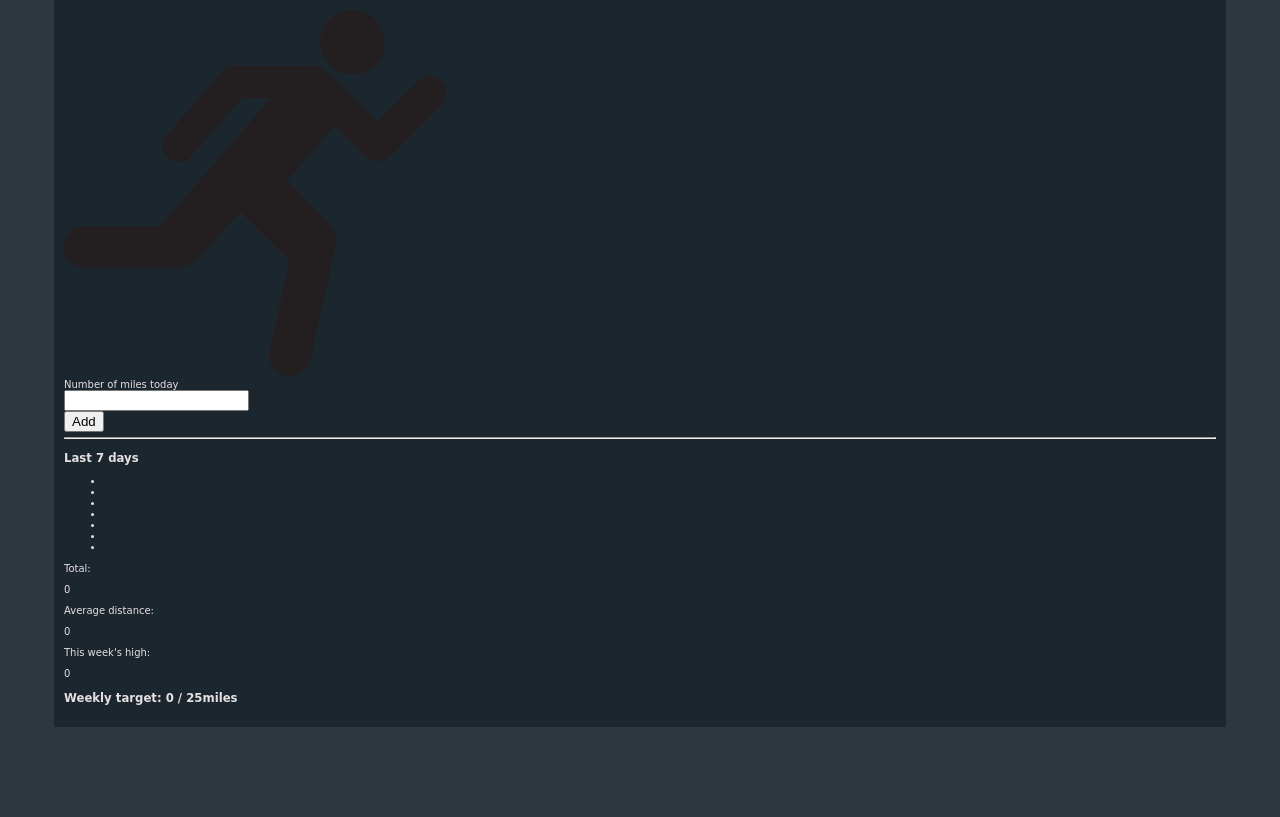
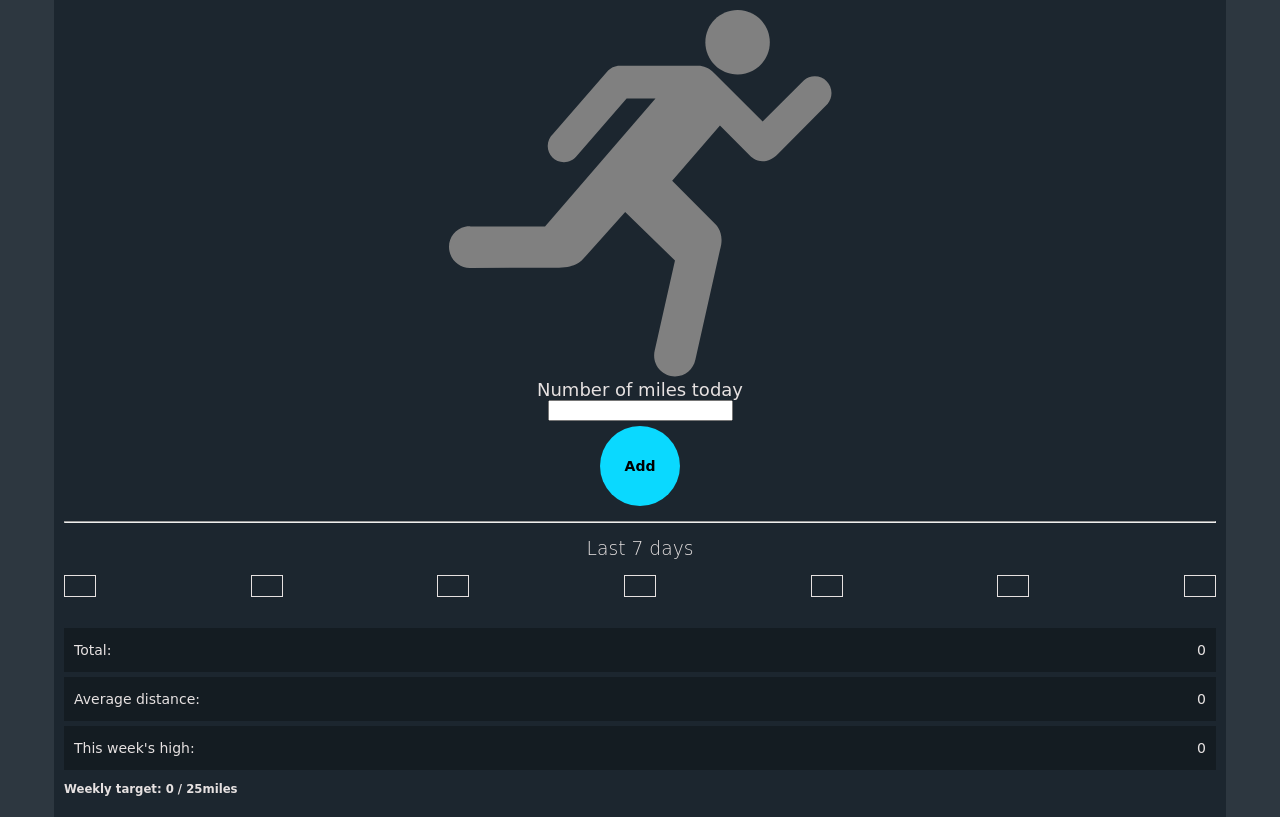
Before and after one commit to fernandogbz/running-tracker-app, a plain HTML site: page index.html in a window 1280 px wide. Drawn offline with Linux system fonts and the light colour scheme; a web font is replaced by a local one.

Commit message:
Fonts and styling

```diff
--- a/index.html
+++ b/index.html
@@ -15,6 +15,7 @@
 	</head>
 	<body>
 		<div class="logo">
+			<!-- This is the image of the guy running -->
 			<svg
 				width="383"
 				height="367"
@@ -22,13 +23,15 @@
 				fill="none"
 				xmlns="http://www.w3.org/2000/svg"
 			>
+				<!-- This path below is for the head of the image -->
 				<path
 					d="M288.603 64.462C306.387 64.462 320.81 49.991 320.81 32.207C320.81 14.423 306.388 0 288.603 0C270.77 0 256.348 14.422 256.348 32.207C256.348 49.991 270.77 64.462 288.603 64.462Z"
-					fill="#231F20"
+					fill="gray"
 				/>
+				<!-- This path below is for the body of the image -->
 				<path
 					d="M177.603 88.382L127.466 146.315C124.494 149.969 120.011 152.211 114.944 152.211C105.979 152.211 98.7194 144.951 98.7194 136.034C98.7194 131.162 100.814 126.825 104.176 123.853L158.26 61.584C161.232 58.027 165.715 55.737 170.782 55.737L249.033 55.688C254.783 55.688 259.947 58.027 263.748 61.681L313.641 111.575L355.008 70.305C357.932 67.82 361.684 66.358 365.776 66.358C375.034 66.358 382.489 73.862 382.489 83.12C382.489 87.164 381.124 90.818 378.737 93.742L328.892 143.976C313.739 159.081 301.558 146.266 301.558 146.266L270.959 115.521L223.161 170.823L266.964 214.626C266.964 214.626 276.221 223.202 270.91 240.255L246.353 349.735C244.404 359.237 236.024 366.399 225.987 366.399C214.439 366.399 205.133 357.044 205.133 345.545C205.133 343.694 205.328 341.94 205.766 340.283L225.987 250.484L176.19 202.101L133.362 249.851C133.362 249.851 126.443 258.378 108.074 257.744L21.1994 257.89C11.5034 258.037 2.68437 251.41 0.540366 241.568C-2.04263 230.361 4.87637 219.349 16.1314 216.865C17.8864 216.475 19.6404 216.329 21.3454 216.377L96.0394 216.572L206.499 88.522L177.605 88.376L177.603 88.382Z"
-					fill="#231F20"
+					fill="gray"
 				/>
 			</svg>
 		</div>
--- a/styles.css
+++ b/styles.css
@@ -11,3 +11,74 @@ body {
   width: 90%;
   margin: 0 auto;
 }
+
+.logo {
+  text-align: center;
+}
+
+form {
+  text-align: center;
+}
+
+label {
+  font-size: 1.8rem;
+}
+
+input [type="number"] {
+  font-family: inherit;
+  background: rgb(230, 225, 225);
+  width: 80%;
+  margin: 1rem 0;
+  padding: 0.8rem 0;
+  border: none;
+  font-size: 1.2rem;
+  text-align: center;
+}
+
+button {
+  font-family: inherit;
+  font-size: 1.4rem;
+  font-weight: bolder;
+  width: 80px;
+  height: 80px;
+  border: none;
+  border-radius: 50%;
+  background: #0ad9ff;
+  margin: 0.5rem 0 1rem 0;
+}
+
+ul {
+  padding: 0;
+  display: flex;
+  list-style: none;
+  justify-content: space-between;
+}
+
+li {
+  border: 1px solid;
+  padding: 1rem 1.5rem;
+}
+
+.entriesWrapper {
+  padding: 1rem 0;
+  font-size: 1.6rem;
+}
+
+.entriesWrapper h3 {
+  margin: 0;
+  text-align: center;
+  font-weight: lighter;
+}
+
+.data {
+  font-size: 1.4rem;
+}
+
+.data div{
+  background: #141c22;
+  display: flex;
+  align-items: center;
+  justify-content: space-between;
+  margin: 0.5rem 0;
+  padding: 0 1rem;
+}
```
